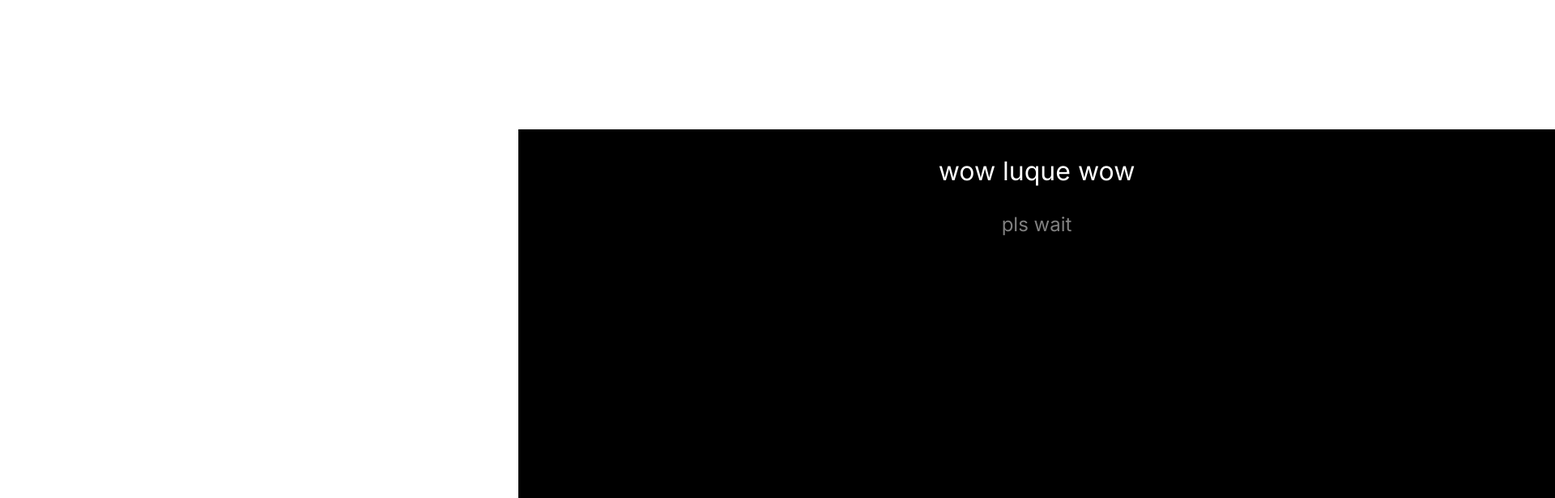
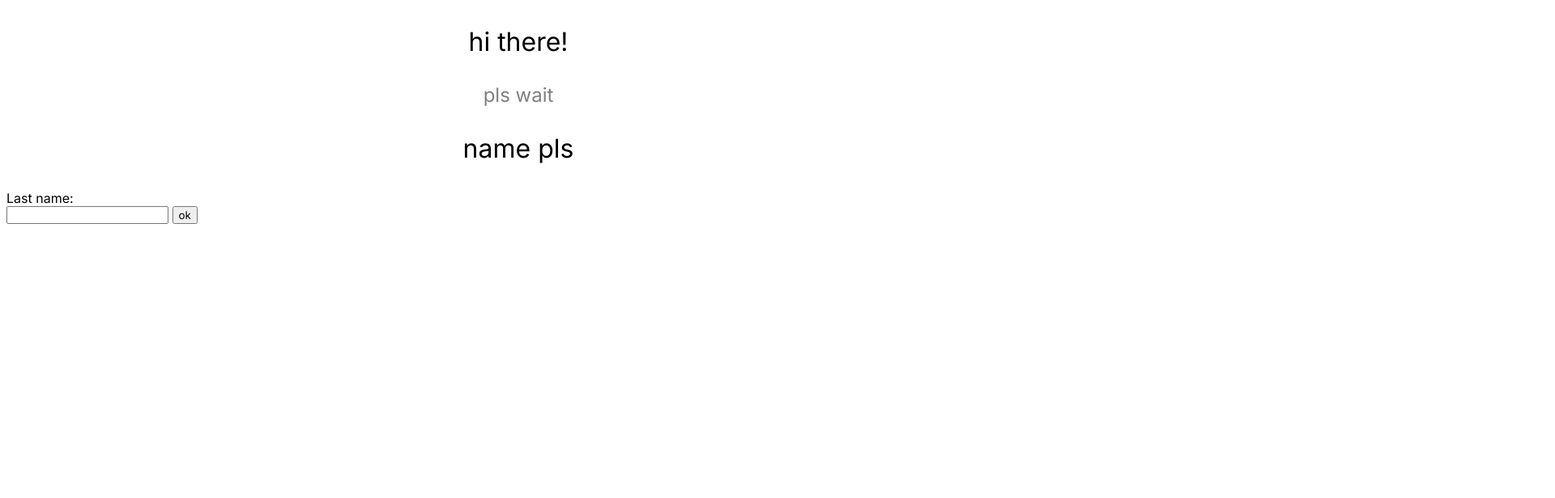
Before and after one commit to yazidears/informatics, a plain HTML site: page index.html in a window 1280 px wide. Shown: the top 616 px of the page at 81% size, 1920 px wide, since content can reach past the window. Drawn offline with Linux system fonts and the light colour scheme.

Commit message:
added functions

```diff
--- a/index.html
+++ b/index.html
@@ -7,10 +7,21 @@
     <link href="https://fonts.googleapis.com/css2?family=Inter:wght@100;200;300;400;500;600;700;800;900&display=swap" rel="stylesheet">
 </head>
 <body>
-<div id="loader">
-    <p id="ts">wow luque wow</p><p id="loading">pls wait</p>
+<div id="starter">
+    <div id="1" class="start">
+    <p id="ts">hi there!</p><p id="loading">pls wait</p>
+    </div>
+    <div id="2" class="start">
+        <p id="ts">name pls</p>
+        <form>
+            <label for="lname">Last name:</label><br>
+            <input type="text" id="lname" name="lname">
+            <input type="submit" value="ok">
+        </form>
+    </div>
 </div>
-<!--<div class="body" id="content">
 
-</div>-->
+<div class="body" id="content">
+
+</div>
 </body>
```
